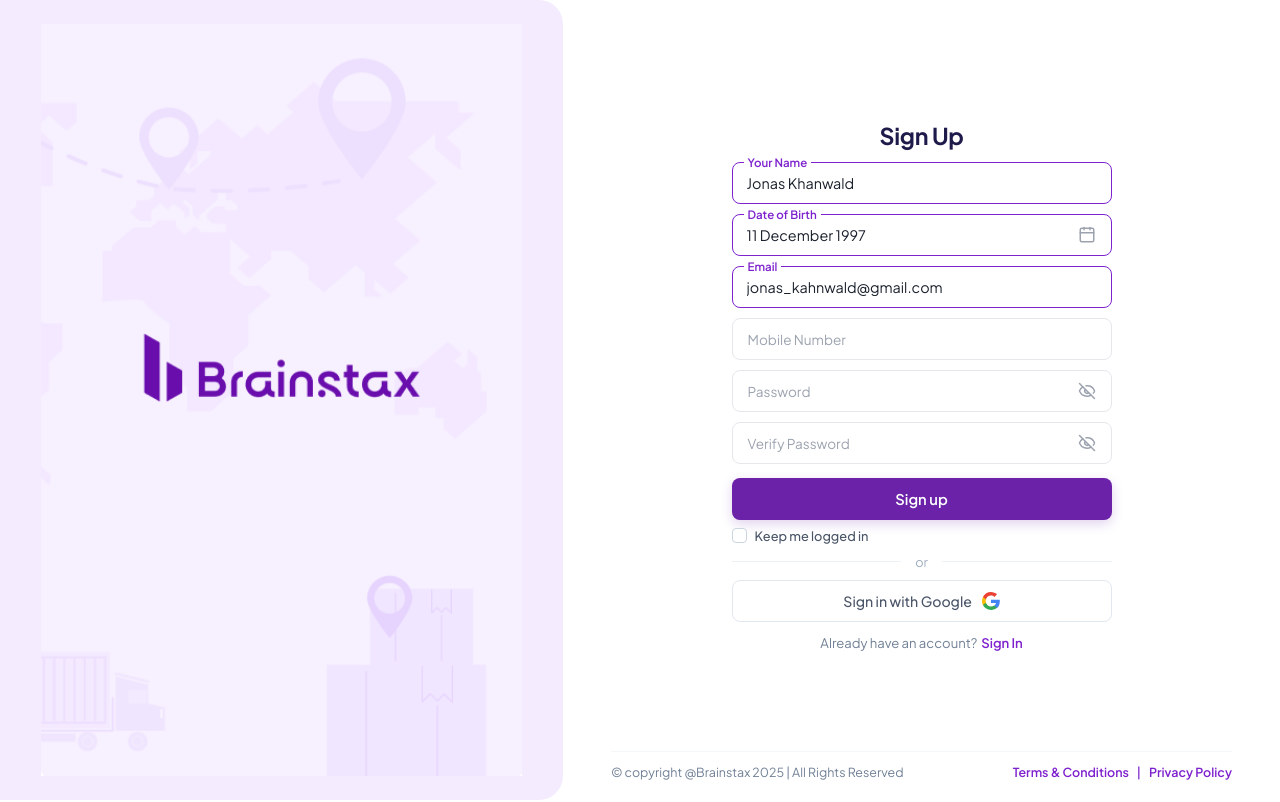
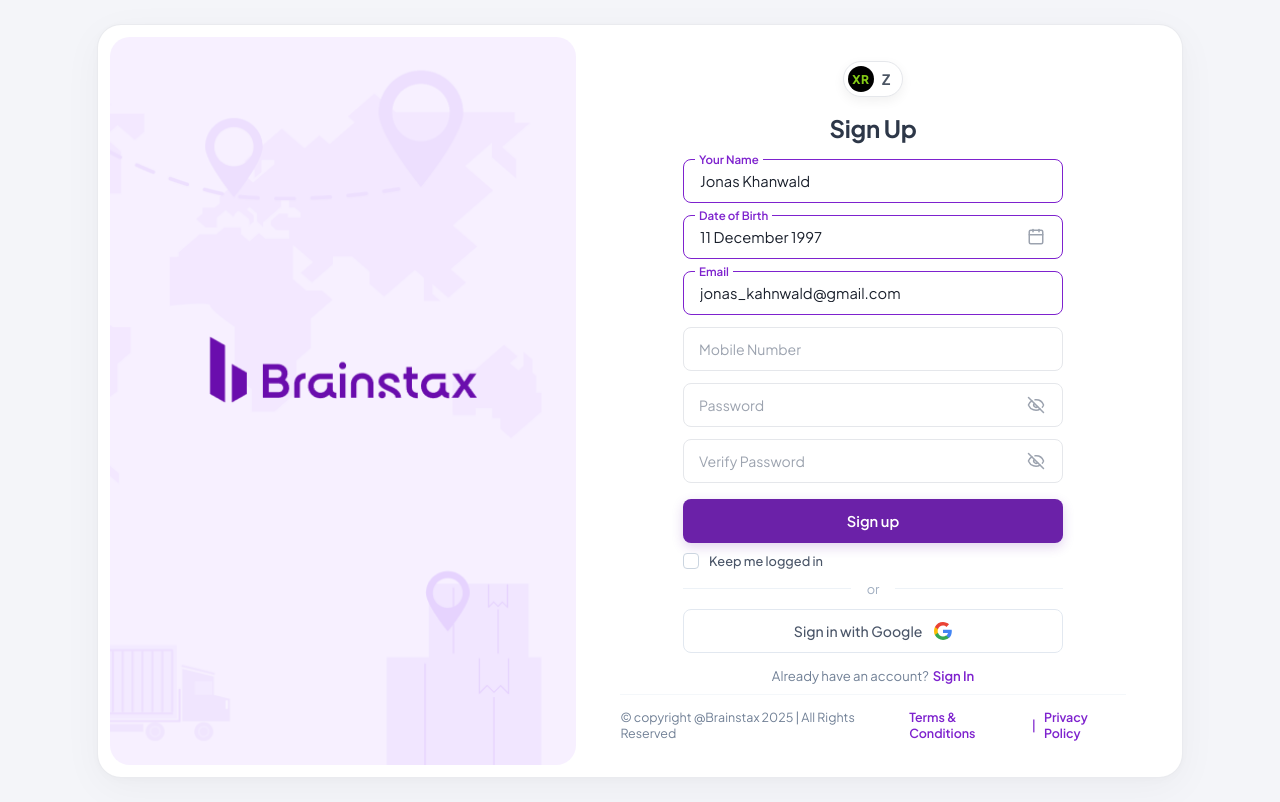
Before and after one commit to himanshupatil10/Brainstax, a React (Vite) app: page / in a window 1280 px wide. Built offline with nearby package versions, Linux system fonts and the light colour scheme.

Commit message:
Update page comparison fixes matching master Figma layout

```diff
--- a/src/Components/Signin.css
+++ b/src/Components/Signin.css
@@ -1,83 +1,58 @@
 .page-card {
-  background: #FFFFFF;
-  border-radius: 0;
-  width: 100vw;
-  height: 100vh;
-  max-height: 100vh;
-  box-shadow: none;
+  background: var(--card-bg, #FFFFFF);
+  border-radius: var(--radius-card, 24px);
+  width: 100%;
+  min-height: 640px;
+  box-shadow: var(--shadow-card, 0 10px 40px rgba(0, 0, 0, 0.04));
   display: grid;
   grid-template-columns: 44% 56%;
   overflow: hidden;
   position: relative;
-  border: none;
-  padding: 0;
+  border: 1px solid rgba(229, 231, 235, 0.8);
+  padding: 12px;
 }
 
 @media (max-width: 900px) {
   .page-card {
     grid-template-columns: 1fr;
-    height: auto;
-    max-height: none;
-    overflow-y: auto;
+    min-height: auto;
+    padding: 8px;
   }
 }
 
-/* Left Lavender Banner Section - Seamless Proportional Scaling */
+/* Left Lavender Banner */
 .banner-section {
   background-color: #F4ECFE;
-  border-radius: 0 24px 24px 0;
+  border-radius: var(--radius-inner, 20px);
   position: relative;
   overflow: hidden;
   display: flex;
   align-items: center;
   justify-content: center;
-  padding: 24px;
-  height: 100vh;
-  max-height: 100vh;
-}
-
-@media (max-width: 900px) {
-  .banner-section {
-    border-radius: 0;
-    height: 280px;
-    min-height: 280px;
-    padding: 16px;
-  }
+  padding: 0;
+  min-height: 580px;
+  height: 100%;
 }
 
 .banner-image {
   width: 100%;
   height: 100%;
-  max-width: 100%;
-  max-height: 100%;
-  object-fit: contain;
+  object-fit: cover;
   display: block;
 }
 
-/* Right Form Section - Exact Screen Fit */
+/* Right Form Section */
 .form-section {
   display: flex;
   flex-direction: column;
   justify-content: space-between;
-  padding: 24px 48px;
+  padding: 36px 44px;
   position: relative;
-  height: 100vh;
-  max-height: 100vh;
-  overflow: hidden;
-}
-
-@media (max-width: 1100px) {
-  .form-section {
-    padding: 20px 32px;
-  }
 }
 
 @media (max-width: 900px) {
   .form-section {
-    padding: 24px 20px;
-    height: auto;
-    max-height: none;
-    overflow: visible;
+    padding: 32px 20px 20px 20px;
   }
 }
 
@@ -92,18 +67,18 @@
 }
 
 .form-title {
-  font-size: 1.5rem;
+  font-size: 1.6rem;
   font-weight: 700;
-  color: #1E1B4B;
+  color: #2D3748;
   text-align: center;
-  margin-bottom: 24px;
+  margin-bottom: 28px;
   letter-spacing: -0.3px;
 }
 
 /* Field Floating Label Container */
 .input-group {
   position: relative;
-  margin-bottom: 16px;
+  margin-bottom: 18px;
 }
 
 .floating-field {
@@ -113,7 +88,7 @@
 
 .field-input {
   width: 100%;
-  height: 46px;
+  height: 48px;
   padding: 0 16px;
   font-size: 0.95rem;
   color: #1A202C;
@@ -175,7 +150,7 @@
   display: flex;
   justify-content: flex-end;
   margin-top: 4px;
-  margin-bottom: 18px;
+  margin-bottom: 20px;
 }
 
 .forgot-password-link {
@@ -194,7 +169,7 @@
 /* Primary Action Button */
 .btn-primary {
   width: 100%;
-  height: 46px;
+  height: 48px;
   background-color: #6B21A8;
   color: #FFFFFF;
   border: none;
@@ -220,8 +195,8 @@
   display: flex;
   align-items: center;
   gap: 10px;
-  margin-top: 12px;
-  margin-bottom: 18px;
+  margin-top: 14px;
+  margin-bottom: 20px;
   cursor: pointer;
 }
 
@@ -257,7 +232,7 @@
 .divider-container {
   display: flex;
   align-items: center;
-  margin: 16px 0;
+  margin: 18px 0;
 }
 
 .divider-line {
@@ -275,7 +250,7 @@
 /* Google Sign-in Button */
 .btn-google {
   width: 100%;
-  height: 46px;
+  height: 48px;
   background-color: #FFFFFF;
   border: 1px solid #E2E8F0;
   border-radius: 8px;
@@ -320,7 +295,7 @@
   display: flex;
   align-items: center;
   justify-content: space-between;
-  padding-top: 16px;
+  padding-top: 18px;
   margin-top: auto;
   border-top: 1px solid rgba(237, 242, 247, 0.6);
   font-size: 0.8rem;
--- a/src/Components/Signup.css
+++ b/src/Components/Signup.css
@@ -1,84 +1,98 @@
 .page-card {
-  background: #FFFFFF;
-  border-radius: 0;
-  width: 100vw;
-  height: 100vh;
-  max-height: 100vh;
-  box-shadow: none;
+  background: var(--card-bg, #FFFFFF);
+  border-radius: var(--radius-card, 24px);
+  width: 100%;
+  min-height: 660px;
+  box-shadow: 0 10px 40px rgba(0, 0, 0, 0.04), 0 2px 10px rgba(0, 0, 0, 0.02);
   display: grid;
   grid-template-columns: 44% 56%;
   overflow: hidden;
   position: relative;
-  border: none;
-  padding: 0;
+  border: 1px solid rgba(229, 231, 235, 0.8);
+  padding: 12px;
 }
 
 @media (max-width: 900px) {
   .page-card {
     grid-template-columns: 1fr;
-    height: auto;
-    max-height: none;
-    overflow-y: auto;
+    min-height: auto;
+    padding: 8px;
   }
 }
 
-/* Left Lavender Banner Section - Seamless Proportional Scaling */
+/* Left Lavender Banner Section - Full Cover fill matching Figma */
 .banner-section {
   background-color: #F4ECFE;
-  border-radius: 0 24px 24px 0;
+  border-radius: var(--radius-inner, 20px);
   position: relative;
   overflow: hidden;
   display: flex;
   align-items: center;
   justify-content: center;
-  padding: 24px;
-  height: 100vh;
-  max-height: 100vh;
-}
-
-@media (max-width: 900px) {
-  .banner-section {
-    border-radius: 0;
-    height: 280px;
-    min-height: 280px;
-    padding: 16px;
-  }
+  padding: 0;
+  min-height: 620px;
+  height: 100%;
 }
 
 .banner-image {
   width: 100%;
   height: 100%;
-  max-width: 100%;
-  max-height: 100%;
-  object-fit: contain;
+  object-fit: cover;
   display: block;
 }
 
-/* Right Form Section - Exact Screen Fit */
+/* Right Form Section */
 .form-section {
   display: flex;
   flex-direction: column;
   justify-content: space-between;
-  padding: 20px 48px;
+  padding: 24px 44px;
   position: relative;
-  height: 100vh;
-  max-height: 100vh;
-  overflow: hidden;
-}
-
-@media (max-width: 1100px) {
-  .form-section {
-    padding: 16px 32px;
-  }
 }
 
 @media (max-width: 900px) {
   .form-section {
-    padding: 24px 20px;
-    height: auto;
-    max-height: none;
-    overflow: visible;
+    padding: 24px 20px 20px 20px;
   }
+}
+
+/* Top Avatar Pill Badge */
+.top-avatar-badge {
+  display: flex;
+  align-items: center;
+  justify-content: center;
+  margin-bottom: 6px;
+}
+
+.avatar-pill {
+  background: #FFFFFF;
+  border: 1px solid #E5E7EB;
+  border-radius: 30px;
+  padding: 4px 12px 4px 4px;
+  display: flex;
+  align-items: center;
+  gap: 8px;
+  box-shadow: 0 4px 12px rgba(0, 0, 0, 0.06);
+}
+
+.badge-xr {
+  background: #000000;
+  color: #84CC16;
+  font-size: 0.75rem;
+  font-weight: 800;
+  width: 26px;
+  height: 26px;
+  border-radius: 50%;
+  display: flex;
+  align-items: center;
+  justify-content: center;
+  letter-spacing: 0.5px;
+}
+
+.badge-z {
+  color: #4B5563;
+  font-size: 0.9rem;
+  font-weight: 700;
 }
 
 .form-content-container {
@@ -92,18 +106,18 @@
 }
 
 .form-title {
-  font-size: 1.45rem;
+  font-size: 1.5rem;
   font-weight: 700;
-  color: #1E1B4B;
+  color: #2D3748;
   text-align: center;
-  margin-bottom: 12px;
+  margin-bottom: 16px;
   letter-spacing: -0.3px;
 }
 
 /* Floating Label & Outlined Inputs */
 .input-group {
   position: relative;
-  margin-bottom: 10px;
+  margin-bottom: 12px;
 }
 
 .floating-field {
@@ -113,9 +127,9 @@
 
 .field-input {
   width: 100%;
-  height: 42px;
-  padding: 0 14px;
-  font-size: 0.9rem;
+  height: 44px;
+  padding: 0 16px;
+  font-size: 0.92rem;
   color: #1A202C;
   background: #FFFFFF;
   border: 1.5px solid #E5E7EB;
@@ -137,7 +151,7 @@
   transform: translateY(-50%);
   background-color: #FFFFFF;
   padding: 0 4px;
-  font-size: 0.85rem;
+  font-size: 0.88rem;
   color: #9CA3AF;
   pointer-events: none;
   transition: all 0.2s ease;
@@ -155,7 +169,7 @@
 
 .input-icon-btn {
   position: absolute;
-  right: 12px;
+  right: 14px;
   top: 50%;
   transform: translateY(-50%);
   background: none;
@@ -176,7 +190,7 @@
 /* Primary Sign up Button */
 .btn-primary {
   width: 100%;
-  height: 42px;
+  height: 44px;
   background-color: #6B21A8;
   color: #FFFFFF;
   border: none;
@@ -202,15 +216,15 @@
 .remember-me-group {
   display: flex;
   align-items: center;
-  gap: 8px;
-  margin-top: 8px;
-  margin-bottom: 10px;
+  gap: 10px;
+  margin-top: 10px;
+  margin-bottom: 12px;
   cursor: pointer;
 }
 
 .custom-checkbox {
-  width: 15px;
-  height: 15px;
+  width: 16px;
+  height: 16px;
   border: 1.5px solid #CBD5E0;
   border-radius: 4px;
   display: flex;
@@ -240,7 +254,7 @@
 .divider-container {
   display: flex;
   align-items: center;
-  margin: 10px 0;
+  margin: 12px 0;
 }
 
 .divider-line {
@@ -250,7 +264,7 @@
 }
 
 .divider-text {
-  padding: 0 14px;
+  padding: 0 16px;
   color: #A0AEC0;
   font-size: 0.8rem;
 }
@@ -258,20 +272,20 @@
 /* Google Sign-in Button */
 .btn-google {
   width: 100%;
-  height: 42px;
+  height: 44px;
   background-color: #FFFFFF;
   border: 1px solid #E2E8F0;
   border-radius: 8px;
   display: flex;
   align-items: center;
   justify-content: center;
-  gap: 10px;
+  gap: 12px;
   color: #4A5568;
   font-size: 0.88rem;
   font-weight: 500;
   cursor: pointer;
   transition: background-color 0.2s ease, border-color 0.2s ease;
-  margin-bottom: 12px;
+  margin-bottom: 14px;
 }
 
 .btn-google:hover {
@@ -303,7 +317,7 @@
   display: flex;
   align-items: center;
   justify-content: space-between;
-  padding-top: 12px;
+  padding-top: 14px;
   margin-top: auto;
   border-top: 1px solid rgba(237, 242, 247, 0.6);
   font-size: 0.78rem;
@@ -313,7 +327,7 @@
 @media (max-width: 600px) {
   .card-footer {
     flex-direction: column;
-    gap: 6px;
+    gap: 8px;
     text-align: center;
   }
 }
--- a/src/Components/Signup.jsx
+++ b/src/Components/Signup.jsx
@@ -29,6 +29,14 @@ export default function Signup({ onSwitchToSignin }) {
 
       {/* Right Form Section */}
       <div className="form-section">
+        {/* Top Avatar Pill Badge */}
+        <div className="top-avatar-badge">
+          <div className="avatar-pill">
+            <span className="badge-xr">XR</span>
+            <span className="badge-z">Z</span>
+          </div>
+        </div>
+
         <div className="form-content-container">
           <h1 className="form-title">Sign Up</h1>
 
@@ -220,7 +228,7 @@ export default function Signup({ onSwitchToSignin }) {
           </form>
         </div>
 
-        {/* Footer info matching exact single-line Figma layout */}
+        {/* Footer info matching master Figma layout */}
         <div className="card-footer">
           <div className="footer-left">
             © copyright @Brainstax 2025 | All Rights Reserved
--- a/src/index.css
+++ b/src/index.css
@@ -3,7 +3,7 @@
   --primary-hover: #6B21A8;
   --primary-light: #F3E8FF;
   --banner-bg: #F4ECFE;
-  --bg-main: #FFFFFF;
+  --bg-main: #F4F5F9;
   --card-bg: #FFFFFF;
   --text-main: #1F2937;
   --text-muted: #6B7280;
@@ -11,7 +11,10 @@
   --border-light: #E5E7EB;
   --border-focus: #7E22CE;
   --font-sans: 'Plus Jakarta Sans', 'Inter', -apple-system, BlinkMacSystemFont, 'Segoe UI', Roboto, sans-serif;
+  --radius-card: 24px;
+  --radius-inner: 20px;
   --radius-input: 8px;
+  --shadow-card: 0 10px 40px rgba(0, 0, 0, 0.04), 0 2px 10px rgba(0, 0, 0, 0.02);
 }
 
 * {
@@ -22,17 +25,19 @@
   -webkit-font-smoothing: antialiased;
 }
 
-html, body {
-  width: 100%;
-  height: 100%;
-  background-color: #FFFFFF;
+body {
+  background-color: var(--bg-main);
   color: var(--text-main);
-  overflow-x: hidden;
+  min-height: 100vh;
+  display: flex;
+  align-items: center;
+  justify-content: center;
+  padding: 24px;
 }
 
 #root {
   width: 100%;
-  min-height: 100vh;
+  max-width: 1120px;
   display: flex;
-  flex-direction: column;
+  justify-content: center;
 }
```
